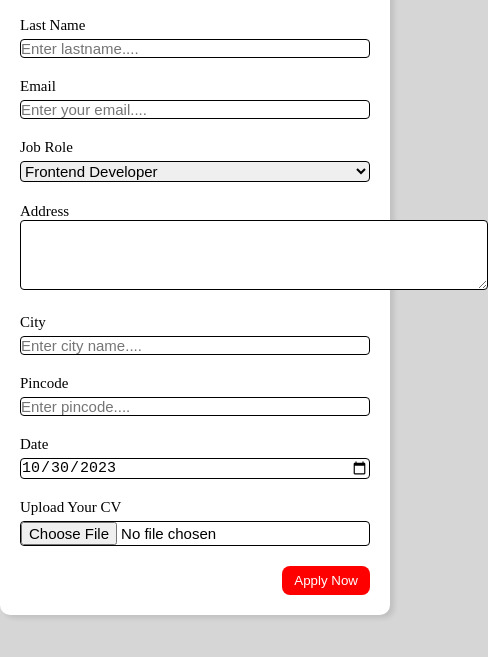
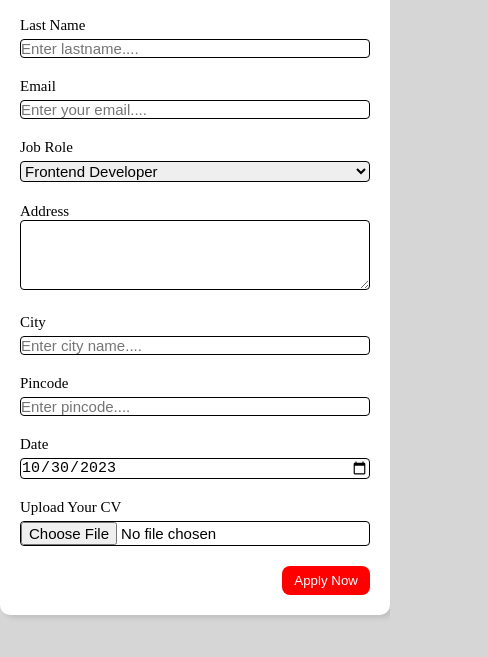
Before and after one commit to aswathymg/jobapplication, a plain HTML site: page index.html in a window 390 px wide. Shown: the part 171-828 px from the top of the page, 488 px wide, since content can reach past the window. Drawn offline with Linux system fonts and the light colour scheme.

Commit message:
completed fully

```diff
--- a/index.html
+++ b/index.html
@@ -39,7 +39,7 @@
                             <option value="front_end">UI UX Designer</option>
                         </select>
                     </div>
-                    <div class="tectarea_control">
+                    <div class="textarea_control">
                         <label for="address">Address</label>
                        <textarea id="address" name="address" rows="4" cols="50" placeholder="Enter your address...">
                         </textarea>
--- a/style.css
+++ b/style.css
@@ -73,6 +73,16 @@ button:hover{
     cursor:pointer;
 }
 .textarea_control{
-    width:100%;
 
+    grid-column: 1 / span 2;
 }
+.textarea_control,
+ textarea{
+    width: 100%;
+}
+@media (max-width:460px){
+    .textarea_control{
+
+        grid-column: 1 / span 1;
+    }
+};
```
